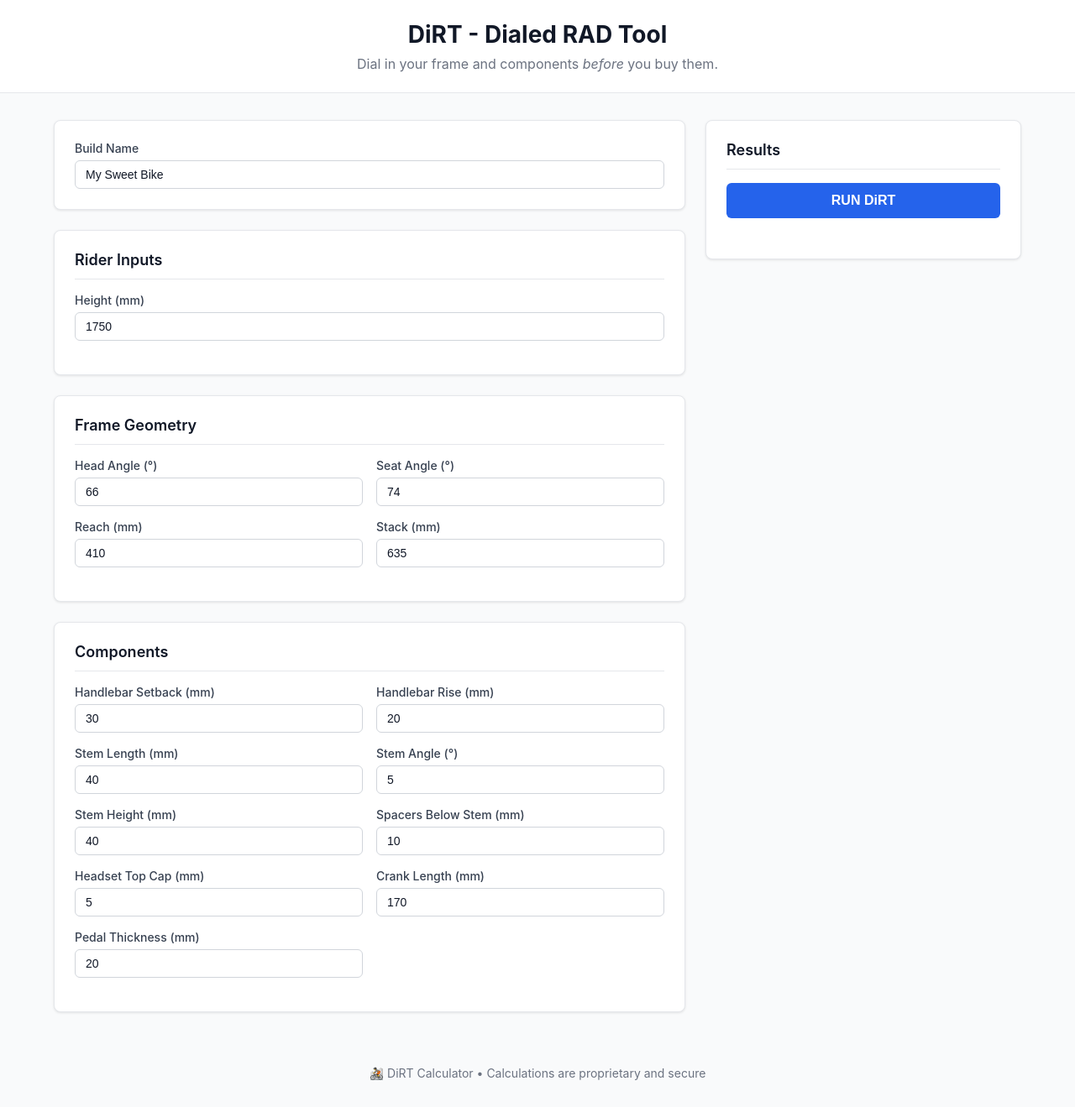
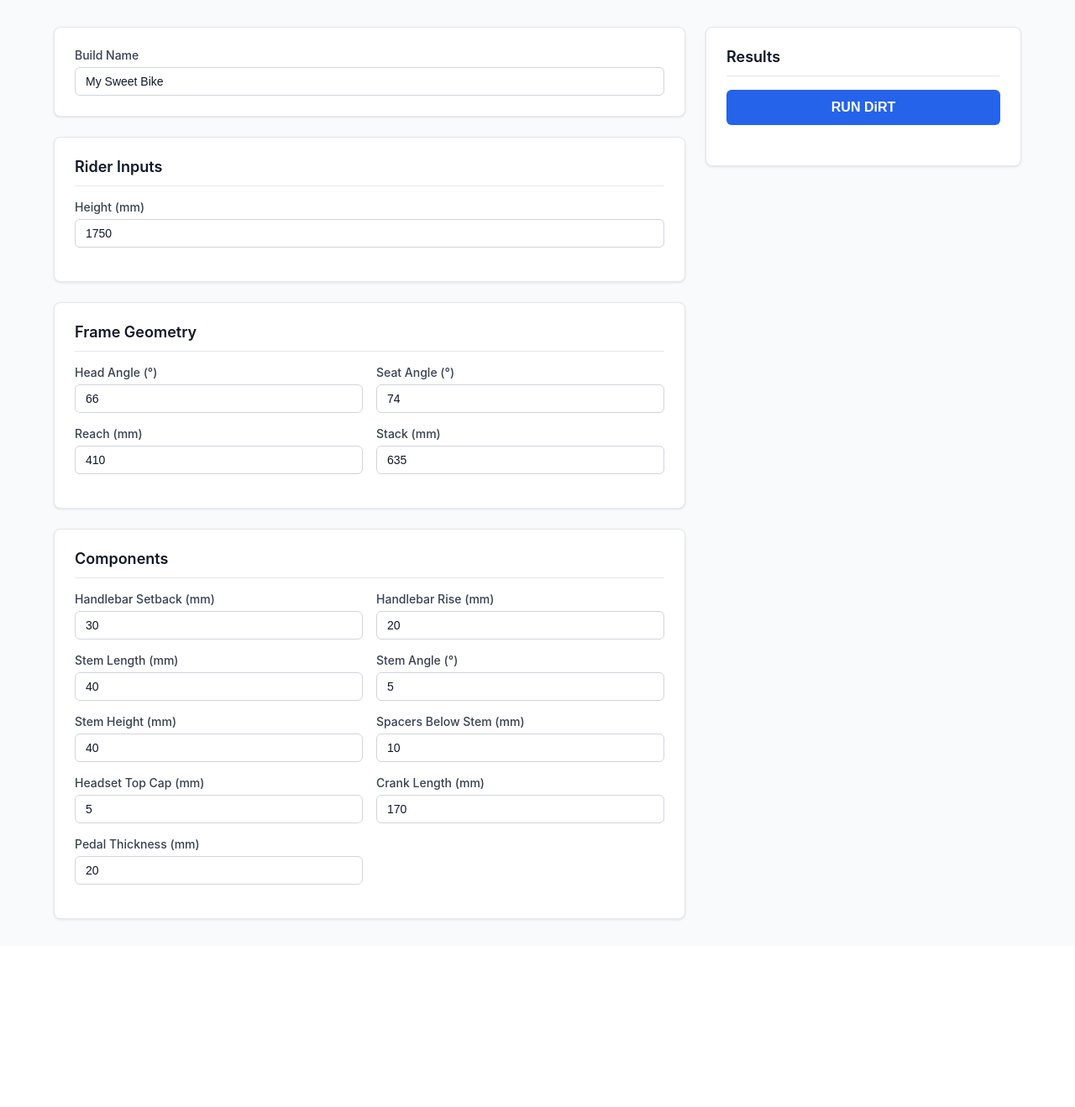
Before and after one commit to leelikesbikes/dirt-calculator, a Next.js app: page / in a window 1280 px wide. Shown: the whole page at 84% size. After the commit the page ends 1127 px from the top, so only its background shows below. Built offline with nearby package versions, Linux system fonts and the light colour scheme.

Commit message:
Update page.js

```diff
--- a/app/page.js
+++ b/app/page.js
@@ -92,11 +92,6 @@ export default function Home() {
 
   return (
     <div className={styles.container}>
-      <header className={styles.header}>
-        <h1>DiRT - Dialed RAD Tool</h1>
-        <p>Dial in your frame and components <em>before</em> you buy them.</p>
-      </header>
-
       <main className={styles.main}>
         <div className={styles.grid}>
           {/* LEFT COLUMN - INPUTS */}
@@ -381,10 +376,6 @@ RESULTS
           </div>
         )}
       </main>
-
-      <footer className={styles.footer}>
-        <p>🚵 DiRT Calculator • Calculations are proprietary and secure</p>
-      </footer>
     </div>
   );
 }
```
